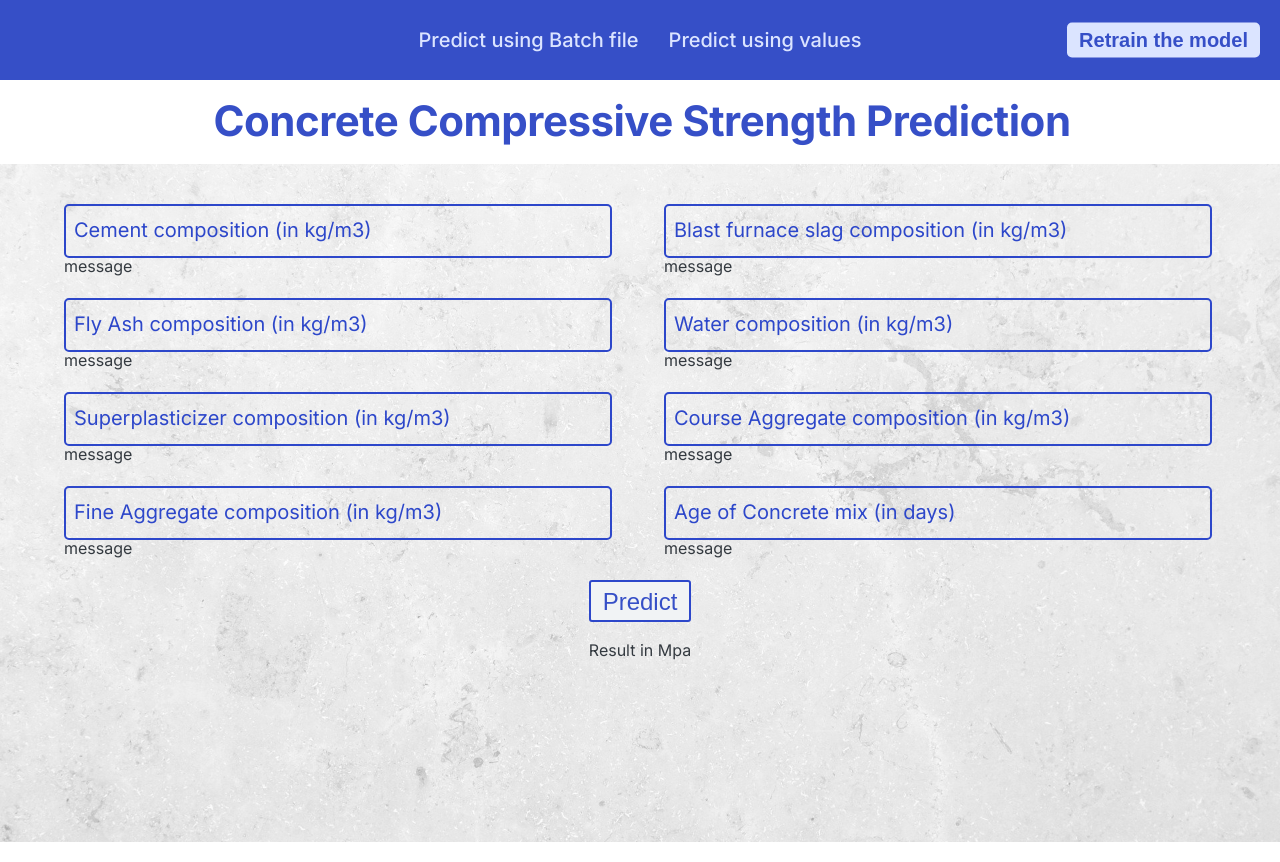
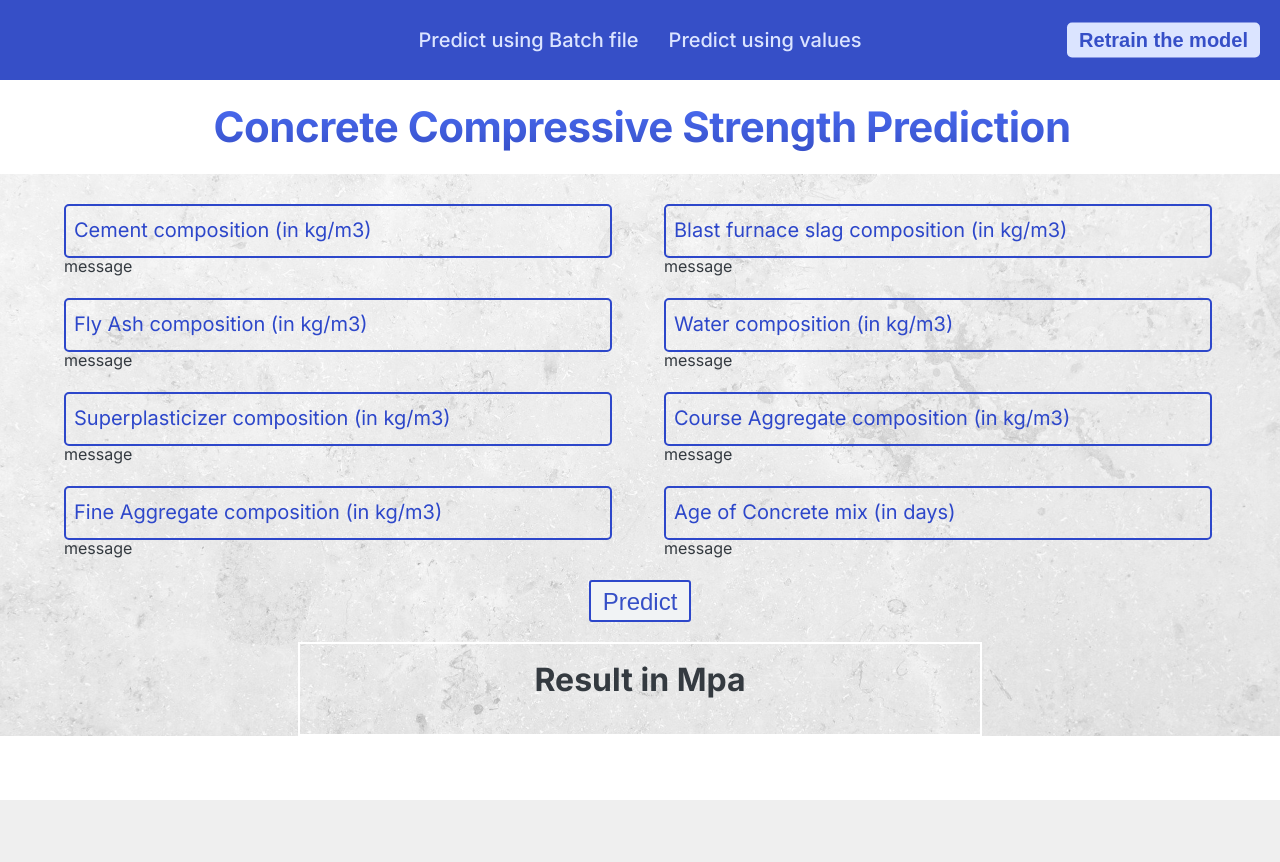
Before and after one commit to Vishnu-Nadh/Concrete_strength_prediction, a Flask app: page / in a window 1280 px wide. After the commit the page ends 800 px from the top, so only its background shows below. Run offline with Flask 2, Linux system fonts and the light colour scheme; parts of the project's set-up code (start-up, migrations or seed data) failed here and were passed over.

Commit message:
UI modified

```diff
--- a/static/style.css
+++ b/static/style.css
@@ -105,12 +105,16 @@ body {
 h1 {
   /* position: fixed; */
   margin: 0 auto;
+  padding: 0.6rem;
   text-align: center;
   font-size: 4.2rem;
   font-weight: 700;
   line-height: 1;
   letter-spacing: -0.05rem;
-  color: #364fc7;
+  /* color: #364fc7; */
+  background: -webkit-linear-gradient(#4c6ef5, #364fc7);
+  -webkit-background-clip: text;
+  -webkit-text-fill-color: transparent;
 }
 
 /* index.html */
@@ -127,8 +131,6 @@ h1 {
 }
 
 .form-values {
-  /* margin-top: 5.4rem; */
-
   justify-content: center;
   margin: 0 auto;
   width: 90%;
@@ -199,7 +201,13 @@ h1 {
 .show-result {
   display: flex;
   width: 50%;
-  margin: 2rem auto;
+  margin: 0 auto;
+  margin-top: 2rem;
+  padding: 2rem;
   justify-content: center;
-  height: 20rem;
+  height: 5rem;
+  border: 2px solid #fff;
+  font-size: 3.2rem;
+  font-weight: 600;
+  color: #343a40;
 }
--- a/templates/index.html
+++ b/templates/index.html
@@ -111,6 +111,6 @@
     </div>
     <button type="submit" class="form-btn">Predict</button>
   </form>
-  <div class="show-result">Result in Mpa</div>
+  <div class="show-result"><strong>Result in Mpa</strong></div>
 </main>
 {% endblock %}
```
Also changed, not shown: flask_monitoringdashboard.db.
